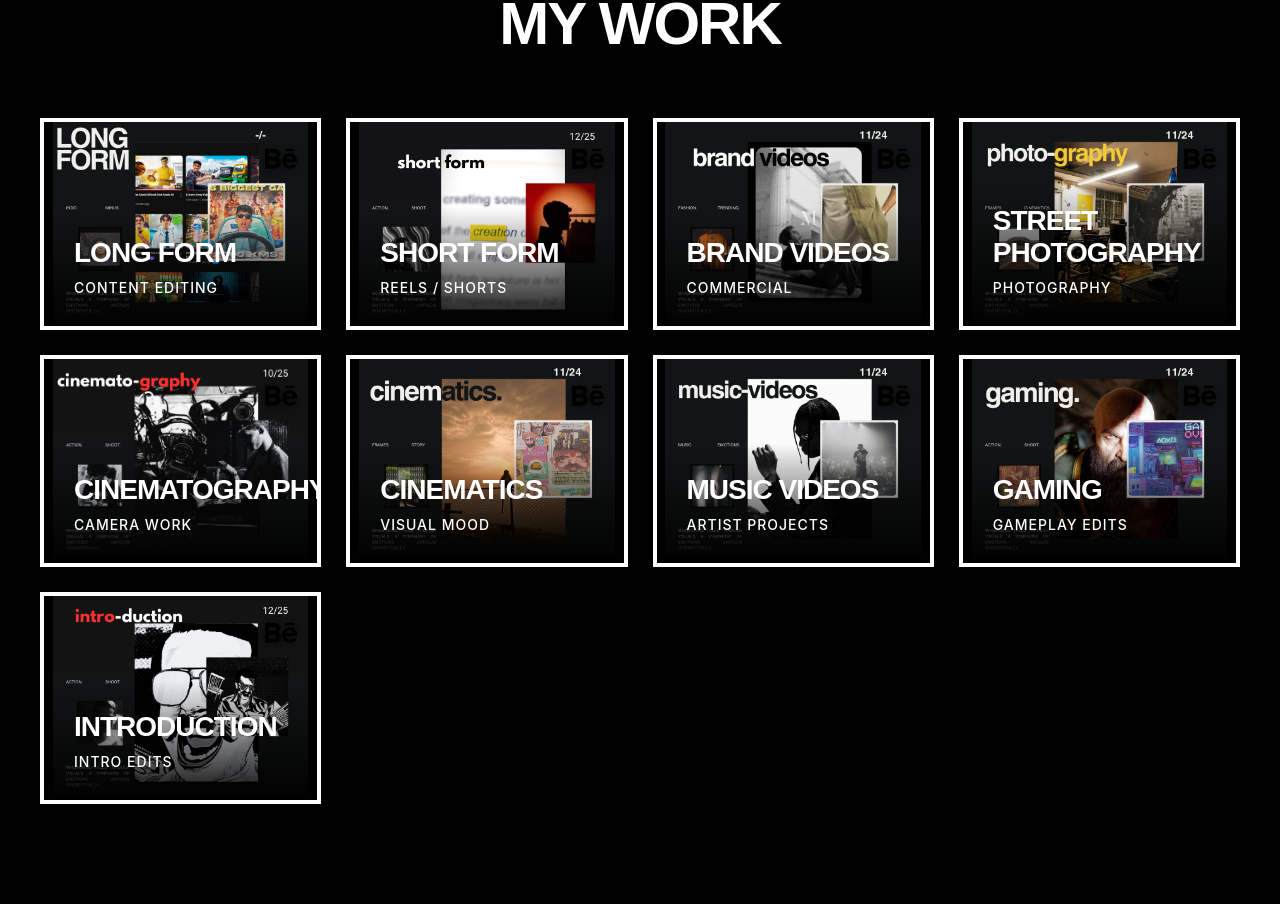
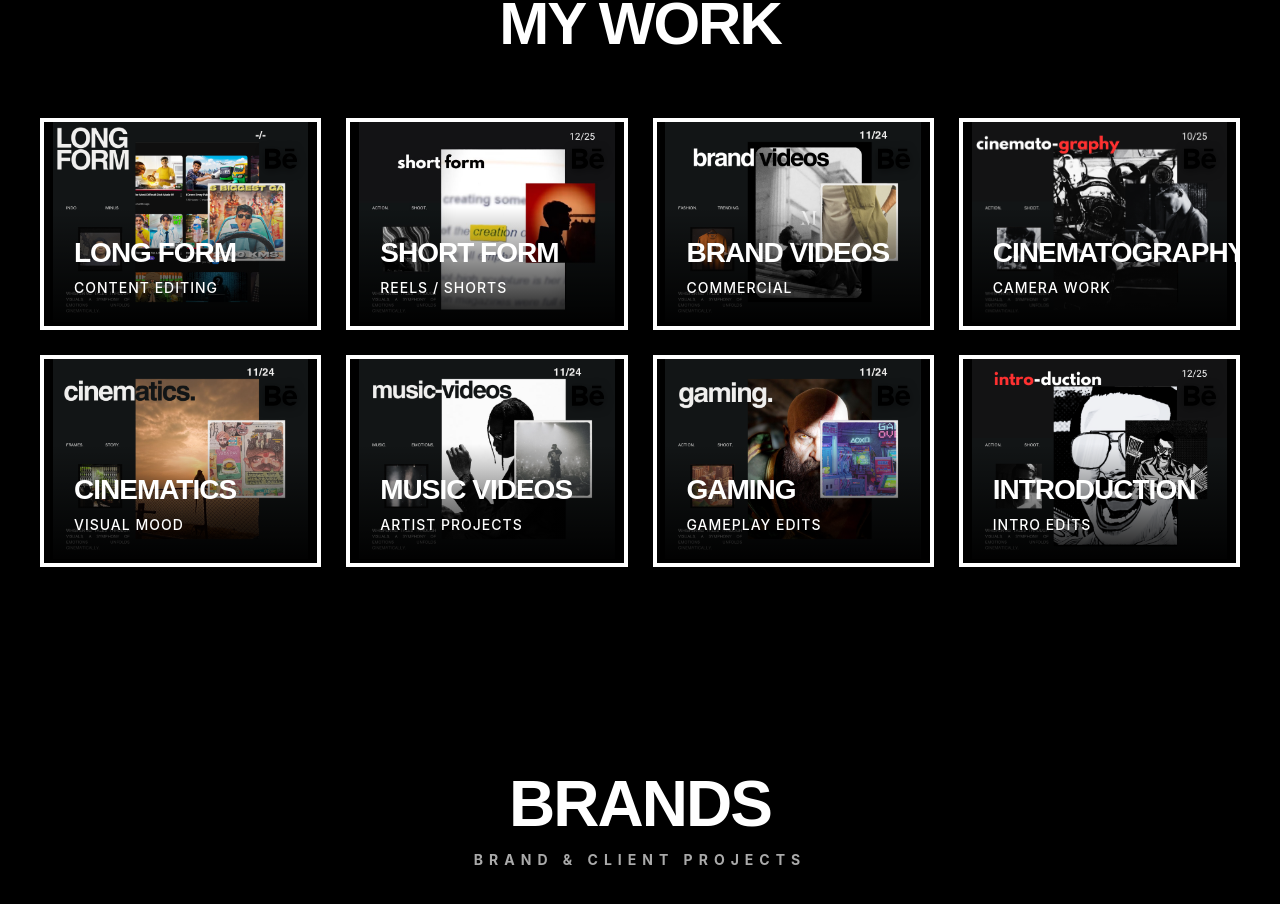
Before and after one commit to aryannaikar/creator-portfolio, a React (Create React App) app: page / in a window 1280 px wide. Shown: the part 1600-2504 px from the top of the page. Built offline with nearby package versions, Linux system fonts and the light colour scheme.

Commit message:
Remove Street Photography from Portfolio

```diff
--- a/src/components/Portfolio/Portfolio.js
+++ b/src/components/Portfolio/Portfolio.js
@@ -6,7 +6,6 @@ import "./Portfolio.css";
 import brandVideosImg from "../../assets/images/BRAND VIDEOS.png";
 import gamingImg from "../../assets/images/GAMING.png";
 import musicVideosImg from "../../assets/images/MUSIC VIDEOS.png";
-import photographyImg from "../../assets/images/PHOTOGRAPHY.png";
 import cinematicsImg from "../../assets/images/cinematics.png";
 import introductionImg from "../../assets/images/introduction.png";
 import shortFormImg from "../../assets/images/short form.jpg";
@@ -34,13 +33,6 @@ const projects = [
     views: "Commercial",
     img: brandVideosImg,
     link: "https://www.behance.net/gallery/211324401/Brand-videos"
-  },
-  {
-    title: "Street Photography",
-    category: "visuals",
-    views: "Photography",
-    img: photographyImg,
-    link: "https://www.behance.net/gallery/205588625/Street-Photography"
   },
   {
     title: "Cinematography",
```
